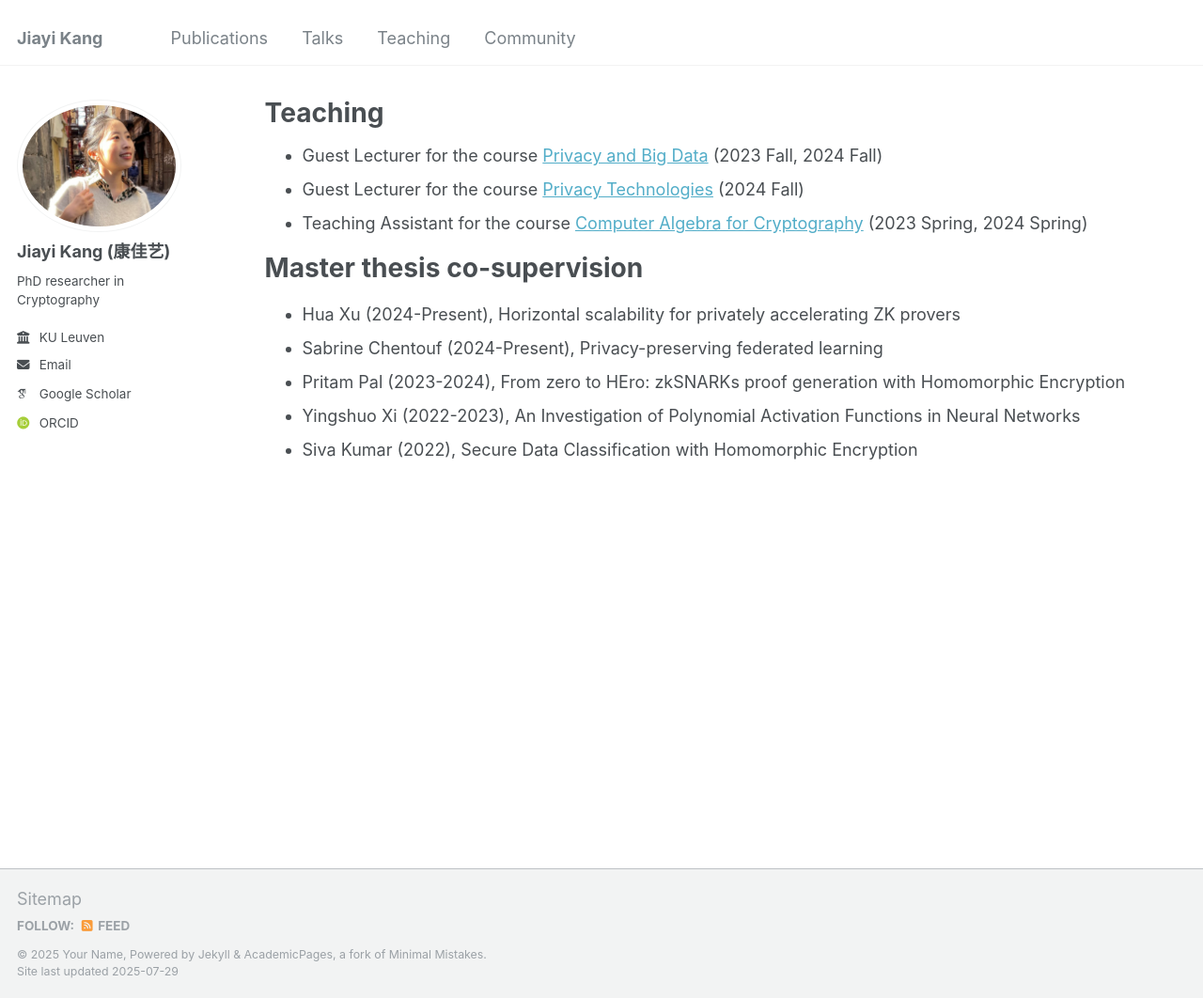
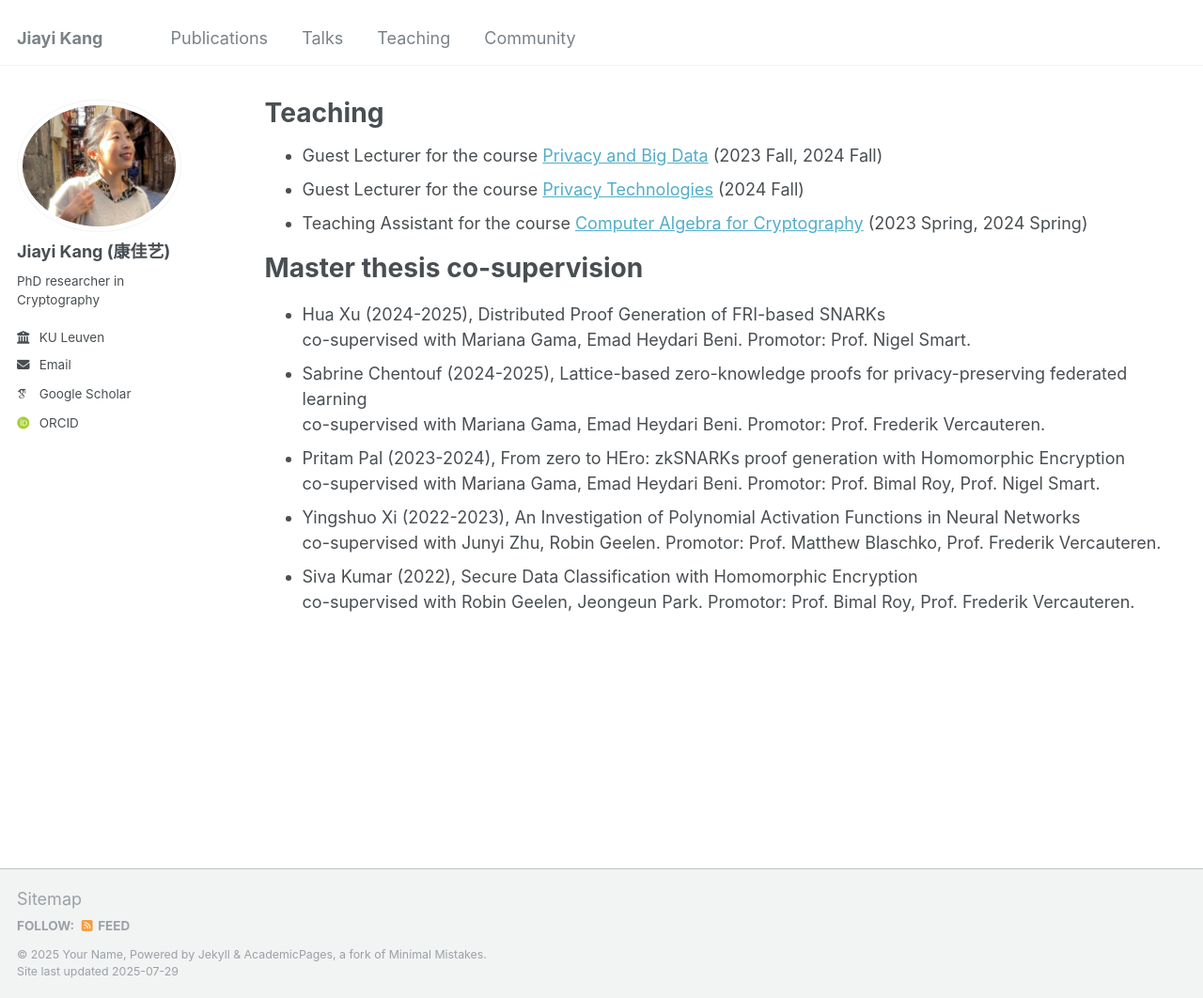
Before and after one commit to jiayikang2/jiayikang2.github.io, a Jekyll site: the page built from _pages/teaching.md, in a window 1280 px wide and 1062 px high. Shown: the whole window at 94% size. Built offline with Jekyll 4.4.1, drawn with Linux system fonts in a browser that asks for light colours; some web fonts are replaced.

Commit message:
update FRItatta and teaching

```diff
--- a/_pages/teaching.md
+++ b/_pages/teaching.md
@@ -11,8 +11,13 @@ author_profile: true
 
 Master thesis co-supervision
 ======
-- Hua Xu (2024-Present), Horizontal scalability for privately accelerating ZK provers
-- Sabrine Chentouf (2024-Present), Privacy-preserving federated learning
+- Hua Xu (2024-2025), Distributed Proof Generation of FRI-based SNARKs
+  co-supervised with Mariana Gama, Emad Heydari Beni. Promotor: Prof. Nigel Smart.
+- Sabrine Chentouf (2024-2025), Lattice-based zero-knowledge proofs for privacy-preserving federated learning
+  co-supervised with Mariana Gama, Emad Heydari Beni. Promotor: Prof. Frederik Vercauteren.
 - Pritam Pal (2023-2024), From zero to HEro: zkSNARKs proof generation with Homomorphic Encryption
+  co-supervised with Mariana Gama, Emad Heydari Beni. Promotor: Prof. Bimal Roy, Prof. Nigel Smart.
 - Yingshuo Xi (2022-2023), An Investigation of Polynomial Activation Functions in Neural Networks
+  co-supervised with Junyi Zhu, Robin Geelen.  Promotor: Prof. Matthew Blaschko, Prof. Frederik Vercauteren.
 - Siva Kumar (2022), Secure Data Classification with Homomorphic Encryption
+  co-supervised with Robin Geelen, Jeongeun Park.  Promotor: Prof. Bimal Roy, Prof. Frederik Vercauteren.
```
Also changed, not shown: _pages/about.md (+2 -0 lines), _pages/publications.md (+4 -0 lines), 1 other file.
